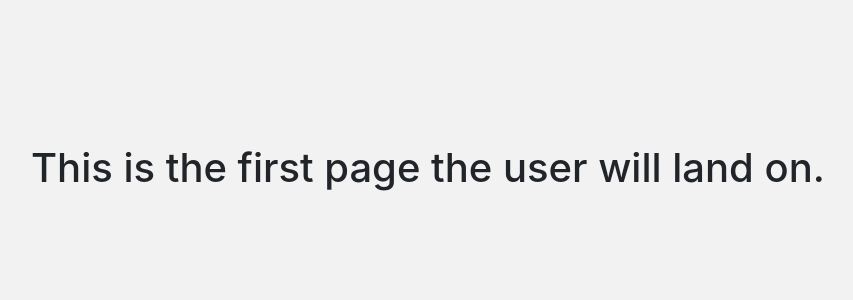
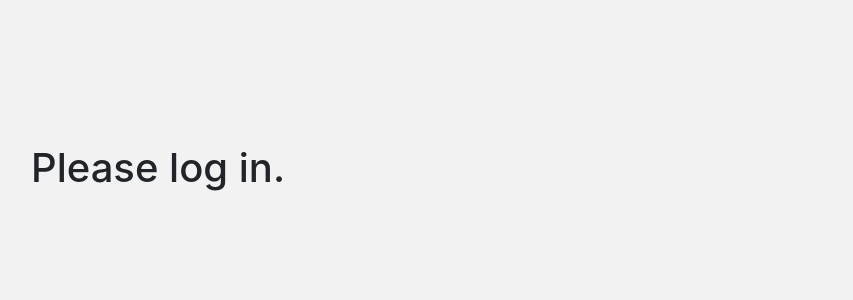
Before and after one commit to GilKlein/JobReportDjango, a Django app: page / in a window 1280 px wide. Shown: the part 56-356 px from the top of the page, without its empty margins (33-886 px from the left). Run offline with Django 3.2, Linux system fonts and the light colour scheme; some libraries are stand-ins or nearby versions.

Commit message:
Added conditional content to index page

```diff
--- a/JobReportProject/JobReportApp/templates/JobReportApp/index.html
+++ b/JobReportProject/JobReportApp/templates/JobReportApp/index.html
@@ -3,5 +3,9 @@
 {% block title %}Index Page{% endblock %}
 
 {% block body %}
-        <h1>This is the first page the user will land on.</h1>
+    {% if user.is_authenticated %}
+    <h1>You are logged in.</h1>
+    {% else %}
+    <h1>Please log in.</h1>
+    {% endif %}
 {% endblock %}
--- a/JobReportProject/JobReportApp/templates/JobReportApp/layout.html
+++ b/JobReportProject/JobReportApp/templates/JobReportApp/layout.html
@@ -25,7 +25,7 @@
     <ul class="navbar-nav mr-auto">
         {% if user.is_authenticated %}
             <li class="nav-item">
-                <a class="nav-link navLink" id="greeting">You are signed in as <strong>{{ user.username }}</strong></a>
+                <a class="nav-link navLink" id="greeting">Logged in as <strong>{{ user.username }}</strong></a>
             </li>
             <li class="nav-item">
                 <a class="nav-link navLink" href="{% url 'index' %}">Home</a>
```
Also changed, not shown: JobReportProject/db.sqlite3.
